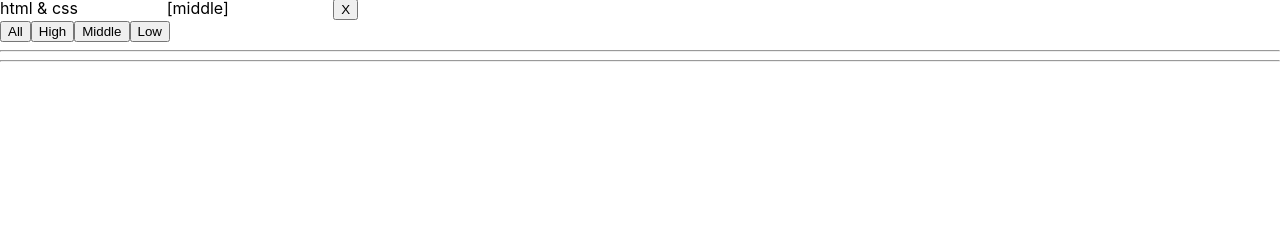
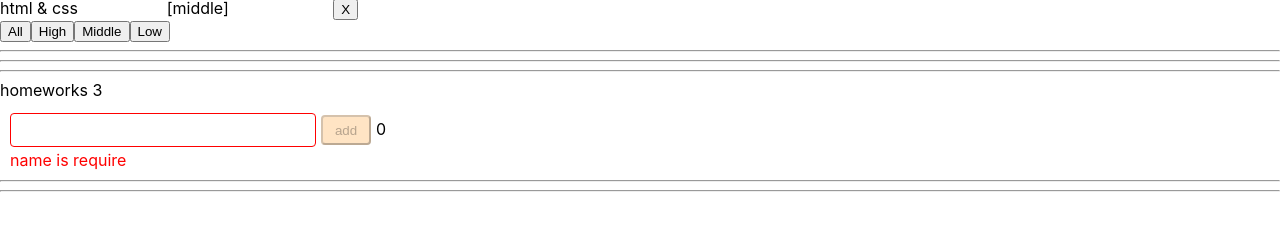
Before and after one commit to AndAndrew/ignat-homework, a React (Create React App) app: page / in a window 1280 px wide. Shown: the part 148-378 px from the top of the page. Built offline with nearby package versions, Linux system fonts and the light colour scheme.

Commit message:
feat: added HW3 component, fixed all problems

```diff
--- a/package.json
+++ b/package.json
@@ -11,10 +11,12 @@
     "@types/node": "^16.7.13",
     "@types/react": "^18.0.0",
     "@types/react-dom": "^18.0.0",
+    "@types/uuid": "^8.3.4",
     "react": "^18.2.0",
     "react-dom": "^18.2.0",
     "react-scripts": "5.0.1",
     "typescript": "^4.4.2",
+    "uuid": "^8.3.2",
     "web-vitals": "^2.1.0"
   },
   "scripts": {
--- a/src/p1-main/m1-ui/u1-app/App.tsx
+++ b/src/p1-main/m1-ui/u1-app/App.tsx
@@ -2,6 +2,7 @@
 import s from './App.module.css'
 import HW1 from '../../../p2-homeworks/h1/HW1'
 import HW2 from "../../../p2-homeworks/h2/HW2";
+import HW3 from "../../../p2-homeworks/h3/HW3";
 
 function App() {
     return (
@@ -9,7 +10,7 @@
             <div>react homeworks:</div>
             <HW1/>
             <HW2/>
-            {/*<HW3/>*/}
+            <HW3/>
             {/*<HW4/>*/}
             {/*<HW5/>*/}
 
--- a/src/p2-homeworks/h3/Greeting.module.css
+++ b/src/p2-homeworks/h3/Greeting.module.css
@@ -1,7 +1,30 @@
-.someClass {
-
+.inputField {
+    border: 1px solid black;
+    width: 300px;
+    height: 30px;
+    border-radius: 4px;
 }
 
 .error {
     border: 1px solid red;
+    width: 300px;
+    height: 30px;
+    border-radius: 4px;
 }
+
+.greetingBlock {
+    margin: 10px 10px 10px 10px;
+}
+
+.addButton {
+    padding: 5px 5px 5px 5px;
+    margin: 5px 5px 5px 5px;
+    width: 50px;
+    height: 30px;
+    background-color: bisque;
+    border-radius: 4px;
+}
+
+.errorDescription {
+    color: red;
+}
--- a/src/p2-homeworks/h3/Greeting.tsx
+++ b/src/p2-homeworks/h3/Greeting.tsx
@@ -1,26 +1,27 @@
-import React from 'react'
+import React, {ChangeEvent} from 'react'
 import s from './Greeting.module.css'
 
 type GreetingPropsType = {
-    name: any // need to fix any
-    setNameCallback: any // need to fix any
-    addUser: any // need to fix any
-    error: any // need to fix any
-    totalUsers: any // need to fix any
+    name: string
+    setNameCallback: (e: ChangeEvent<HTMLInputElement>) => void
+    addUser: () => void
+    error: string
+    state: boolean
+    totalUsers: number
 }
 
 // презентационная компонента (для верстальщика)
 const Greeting: React.FC<GreetingPropsType> = (
-    {name, setNameCallback, addUser, error, totalUsers} // деструктуризация пропсов
+    {name, setNameCallback, addUser, error, state, totalUsers} // деструктуризация пропсов
 ) => {
-    const inputClass = s.error // need to fix with (?:)
+    const inputClass = error !== '' ? s.error : s.inputField
 
     return (
-        <div>
+        <div className={s.greetingBlock}>
             <input value={name} onChange={setNameCallback} className={inputClass}/>
-            <span>{error}</span>
-            <button onClick={addUser}>add</button>
+            <button onClick={addUser} disabled={state} className={s.addButton}>add</button>
             <span>{totalUsers}</span>
+            <div className={s.errorDescription}>{error}</div>
         </div>
     )
 }
--- a/src/p2-homeworks/h3/GreetingContainer.tsx
+++ b/src/p2-homeworks/h3/GreetingContainer.tsx
@@ -1,9 +1,10 @@
-import React, {useState} from 'react'
+import React, {ChangeEvent, useState} from 'react'
 import Greeting from './Greeting'
+import {UserType} from "./HW3";
 
 type GreetingContainerPropsType = {
-    users: any // need to fix any
-    addUserCallback: any // need to fix any
+    users: Array<UserType>,
+    addUserCallback: (name: string) => void
 }
 
 // более простой и понятный для новичков
@@ -12,17 +13,31 @@
 // более современный и удобный для про :)
 // уровень локальной логики
 const GreetingContainer: React.FC<GreetingContainerPropsType> = ({users, addUserCallback}) => { // деструктуризация пропсов
-    const [name, setName] = useState<any>('') // need to fix any
-    const [error, setError] = useState<any>('') // need to fix any
+    const [name, setName] = useState<string>('');
+    const [error, setError] = useState<string>('name is require');
+    const [state, setState] = useState(true);
 
-    const setNameCallback = (e: any) => { // need to fix any
-        setName('') // need to fix
+    const setNameCallback = (e: ChangeEvent<HTMLInputElement>) => {
+        let value = e.currentTarget.value;
+        if (value.replace(/\s/g, '') === '') {
+            setName('');
+            setError('name is require');
+        } else {
+            setError('');
+            setName(value);
+            setState(false);
+        }
     }
     const addUser = () => {
-        alert(`Hello  !`) // need to fix
+        alert(name);
+        addUserCallback(name);
+        setName('');
+        setError('name is require');
+        setState(true);
+        console.log(totalUsers);
     }
 
-    const totalUsers = 0 // need to fix
+    const totalUsers = users.length;
 
     return (
         <Greeting
@@ -30,6 +45,7 @@
             setNameCallback={setNameCallback}
             addUser={addUser}
             error={error}
+            state={state}
             totalUsers={totalUsers}
         />
     )
--- a/src/p2-homeworks/h3/HW3.tsx
+++ b/src/p2-homeworks/h3/HW3.tsx
@@ -1,20 +1,21 @@
 import React, {useState} from 'react'
-import GreetingContainer from './GreetingContainer'
+import {v1} from "uuid";
+import GreetingContainer from "./GreetingContainer";
 
 // types
 export type UserType = {
-    _id: any // need to fix any
-    name: any // need to fix any
+    _id: string
+    name: string
 }
 
 // уровень работы с глобальными данными
 function HW3() {
-    const [users, setUsers] = useState<any>([]) // need to fix any
+    const [users, setUsers] = useState<Array<UserType>>([])
 
-    const addUserCallback = (name: any) => { // need to fix any
-        setUsers([]) // need to fix
+    const addUserCallback = (name: string) => {
+        let newUser: UserType = {_id: v1(), name: name}
+        setUsers([newUser, ...users]);
     }
-
     return (
         <div>
             <hr/>
@@ -22,7 +23,6 @@
 
             {/*should work (должно работать)*/}
             <GreetingContainer users={users} addUserCallback={addUserCallback}/>
-
             <hr/>
             {/*для личного творчества, могу проверить*/}
             {/*<AlternativeGreeting/>*/}
```
Also changed, not shown: 1 other file (tests, documents, lock files or other folders).
